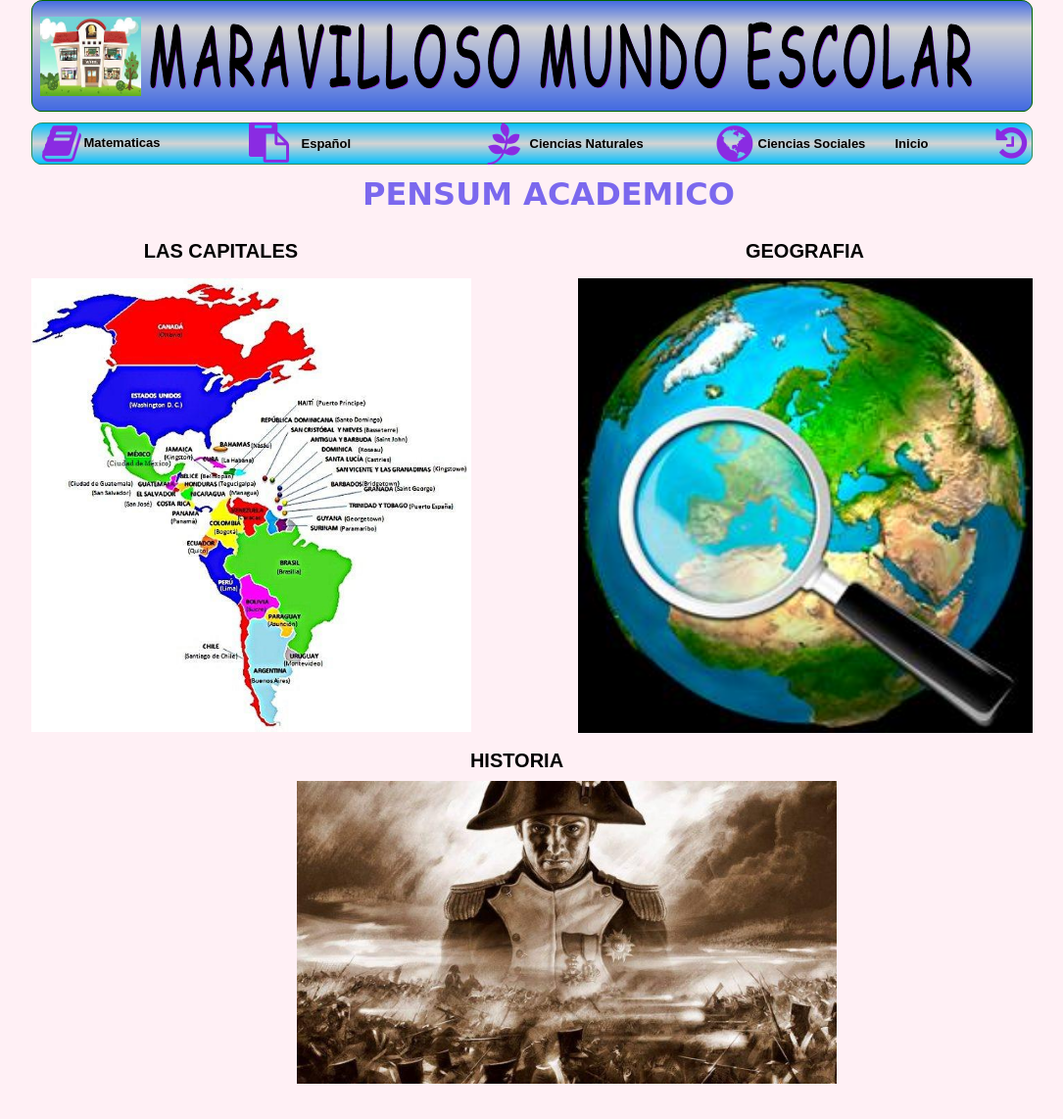
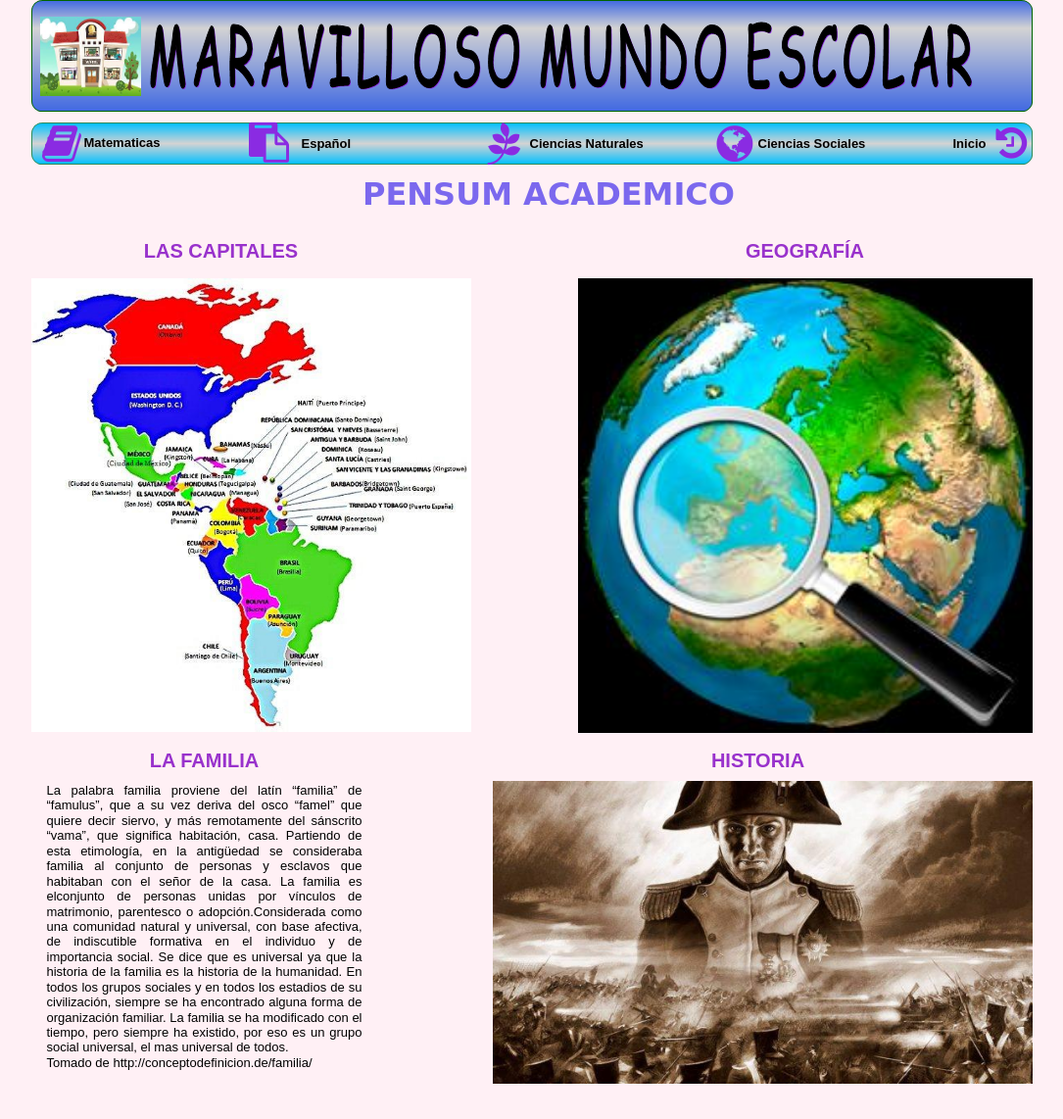
Before and after one commit to asbecerra/ProyectoFinalIC, a PHP site: page /sociales.php in a window 1280 px wide. Shown: the whole page at 98% size, without its empty margins (99-1184 px from the left). After the commit the page ends 1106 px from the top, so only its background shows below. Run offline with PHP 8.4, Linux system fonts and the light colour scheme.

Commit message:
LELC Upgrade Sociales

```diff
--- a/MundoEscolar/sociales.css
+++ b/MundoEscolar/sociales.css
@@ -6,13 +6,13 @@ div#space
 {
    width: 1px;
    height: 50%;
-   margin-bottom: -571px;
-   float:left
+   margin-bottom: -564px;
+   float:left;
 }
 div#container
 {
    width: 1019px;
-   height: 1142px;
+   height: 1128px;
    margin: 0 auto;
    position: relative;
    clear: left;
@@ -349,6 +349,32 @@ body
 {
    text-align: center;
 }
+#wb_Text10
+{
+   background-color: transparent;
+   background-image: none;
+   border: 0px #000000 solid;
+   padding: 0;
+   margin: 0;
+   text-align: center;
+}
+#wb_Text10 div
+{
+   text-align: center;
+}
+#wb_Text11
+{
+   background-color: transparent;
+   background-image: none;
+   border: 0px #000000 solid;
+   padding: 0;
+   margin: 0;
+   text-align: justify;
+}
+#wb_Text11 div
+{
+   text-align: justify;
+}
 #wb_FontAwesomeIcon1
 {
    position: absolute;
@@ -384,9 +410,9 @@ body
 #wb_Text1
 {
    position: absolute;
-   left: 882px;
+   left: 941px;
    top: 139px;
-   width: 100px;
+   width: 41px;
    height: 16px;
    z-index: 2;
    text-align: left;
@@ -499,7 +525,7 @@ body
 }
 #wb_uid6
 {
-   color: #000000;
+   color: #9932CC;
    font-family: Arial;
    font-size: 20px;
 }
@@ -525,7 +551,7 @@ body
 #wb_Image4
 {
    position: absolute;
-   left: 271px;
+   left: 471px;
    top: 797px;
    width: 551px;
    height: 309px;
@@ -533,7 +559,7 @@ body
 }
 #wb_uid7
 {
-   color: #000000;
+   color: #9932CC;
    font-family: Arial;
    font-size: 20px;
 }
@@ -549,7 +575,7 @@ body
 }
 #wb_uid8
 {
-   color: #000000;
+   color: #9932CC;
    font-family: Arial;
    font-size: 20px;
 }
@@ -563,15 +589,47 @@ body
    text-align: center;
    z-index: 18;
 }
+#wb_uid10
+{
+   color: #000000;
+   font-family: Arial;
+   font-size: 13px;
+}
+#wb_uid9
+{
+   color: #9932CC;
+   font-family: Arial;
+   font-size: 20px;
+}
+#wb_Text10
+{
+   position: absolute;
+   left: 16px;
+   top: 765px;
+   width: 322px;
+   height: 24px;
+   text-align: center;
+   z-index: 21;
+}
 #wb_Text8
 {
    position: absolute;
-   left: 385px;
+   left: 631px;
    top: 765px;
    width: 222px;
    height: 24px;
    text-align: center;
    z-index: 20;
+}
+#wb_Text11
+{
+   position: absolute;
+   left: 16px;
+   top: 799px;
+   width: 322px;
+   height: 304px;
+   text-align: justify;
+   z-index: 22;
 }
 #wb_Text9
 {
--- a/MundoEscolar/sociales.php
+++ b/MundoEscolar/sociales.php
@@ -3,7 +3,6 @@
 <head>
 <meta charset="utf-8">
 <title>MUNDO ESCOLAR</title>
-<meta name="generator" content="WYSIWYG Web Builder 11 - http://www.wysiwygwebbuilder.com">
 <link href="font-awesome.min.css" rel="stylesheet">
 <link href="COLEGIO.css" rel="stylesheet">
 <link href="sociales.css" rel="stylesheet">
@@ -48,11 +47,15 @@
 <div id="wb_Text6">
 <span id="wb_uid6"><strong>LAS CAPITALES</strong></span></div>
 <div id="wb_Text7">
-<span id="wb_uid7"><strong>GEOGRAFIA</strong></span></div>
+<span id="wb_uid7"><strong>GEOGRAFÍA</strong></span></div>
 <div id="wb_Image4">
 <img src="images/v640glsphu.jpg" id="Image4" alt=""></div>
 <div id="wb_Text8">
 <span id="wb_uid8"><strong>HISTORIA</strong></span></div>
+<div id="wb_Text10">
+<span id="wb_uid9"><strong>LA FAMILIA</strong></span></div>
+<div id="wb_Text11">
+<span id="wb_uid10">La palabra familia proviene del latín “familia” de “famulus”, que a su vez deriva del osco “famel” que quiere decir siervo, y más remotamente del sánscrito “vama”, que significa habitación, casa. Partiendo de esta etimología, en la antigüedad se consideraba familia al conjunto de personas y esclavos que habitaban con el señor de la casa. La familia es elconjunto de personas unidas por vínculos de matrimonio, parentesco o adopción.Considerada como una comunidad natural y universal, con base afectiva, de indiscutible formativa en el individuo y de importancia social. Se dice que es universal ya que la historia de la familia es la historia de la humanidad. En todos los grupos sociales y en todos los estadios de su civilización, siempre se ha encontrado alguna forma de organización familiar. La familia se ha modificado con el tiempo, pero siempre ha existido, por eso es un grupo social universal, el mas universal de todos.<br>Tomado de http://conceptodefinicion.de/familia/</span></div>
 </div>
 </body>
 </html>
```
